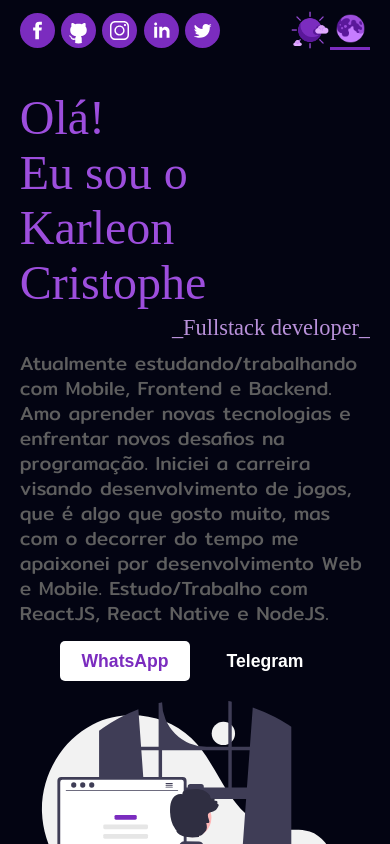
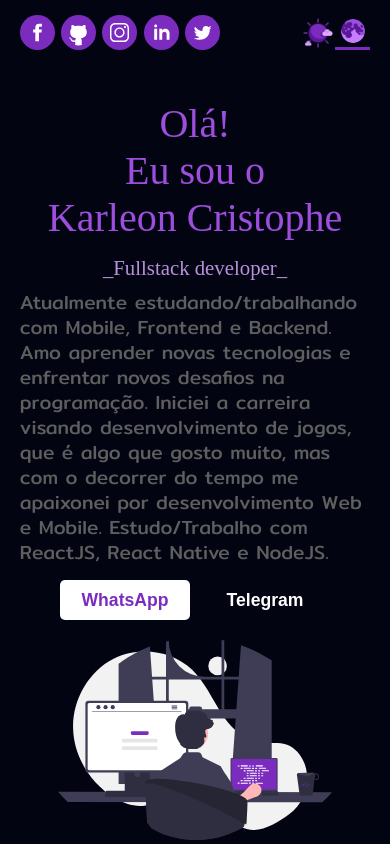
Before and after one commit to karleoncristophe/mysite, a Next.js app: page / in a window 390 px wide. Built offline with nearby package versions, Linux system fonts and the light colour scheme; a web font is replaced by a local one.

Commit message:
media queries added

```diff
--- a/common/components/Header.jsx
+++ b/common/components/Header.jsx
@@ -7,7 +7,9 @@ const Wrapper = styled.header`
   justify-content: space-between;
   color: ${props => (props.darkMode ? ' #1c1c1c' : ' #fffff')};
   width: 100%;
-  margin-top: 10px;
+
+  margin-top: 15px;
+  margin-bottom: 10px;
 `;
 
 const Figure = styled.figure`
@@ -15,11 +17,17 @@ const Figure = styled.figure`
   justify-content: space-between;
   width: 250px;
   margin: 0;
+
   @media (max-width: 425px) {
     width: 200px;
   }
+
   @media (max-width: 320px) {
     width: 150px;
+  }
+
+  @media (max-width: 300px) {
+    width: 130px;
   }
 `;
 
@@ -33,16 +41,24 @@ const Link = styled.a`
   &:active {
     transform: scale(1);
   }
+
   &:hover {
     transform: scale(1.2);
   }
+
   @media (max-width: 425px) {
     width: 35px;
     height: 35px;
   }
+
   @media (max-width: 320px) {
     width: 28px;
     height: 28px;
+  }
+
+  @media (max-width: 300px) {
+    width: 23px;
+    height: 23px;
   }
 `;
 const Social = styled.img`
@@ -70,23 +86,17 @@ const DarkMode = styled.button`
   border-left: none;
   border-right: none;
   border-top: none;
+  cursor: pointer;
 
-  @keyframes slidein {
-    from {
-      margin-left: 100%;
-      width: 300%;
-    }
-
-    to {
-      margin-left: 0%;
-      width: 100%;
-    }
+  @media (max-width: 430px) {
+    background-size: 30px;
+    width: 35px;
+    height: 35px;
   }
-  cursor: pointer;
-  @media (max-width: 425px) {
-    background-size: 35px;
-    height: 40px;
-    width: 40px;
+  @media (max-width: 300px) {
+    background-size: 25px;
+    width: 30px;
+    height: 30px;
   }
 `;
 
@@ -100,11 +110,17 @@ const LightMode = styled.button`
   border-left: none;
   border-right: none;
   border-top: none;
+  cursor: pointer;
 
-  cursor: pointer;
-  @media (max-width: 425px) {
-    height: 40px;
-    width: 40px;
+  @media (max-width: 430px) {
+    background-size: 30px;
+    width: 35px;
+    height: 35px;
+  }
+  @media (max-width: 300px) {
+    background-size: 25px;
+    width: 30px;
+    height: 33px;
   }
 `;
 
@@ -120,7 +136,7 @@ const socialLogo = [
 ];
 
 const Header = () => {
-  const { darkMode, setDarkMode } = useDarkMode(false);
+  const { darkMode, setDarkMode } = useDarkMode();
 
   const handleDarkMode = () => {
     setDarkMode(false);
--- a/common/components/Main.jsx
+++ b/common/components/Main.jsx
@@ -6,18 +6,17 @@ const Wrapper = styled.main`
   display: flex;
   width: 100%;
   height: 100%;
-  overflow: hidden;
 `;
 
 const Section = styled.section`
   display: flex;
   align-items: center;
   justify-content: space-between;
-  overflow: scroll;
 
+  height: 100%;
+  width: 100%;
   @media (max-width: 908px) {
     flex-direction: column;
-    width: 100%;
   }
 `;
 
@@ -35,49 +34,55 @@ const Article = styled.article`
 const Title = styled.h1`
   color: #fff;
   font-size: 4rem;
-  transition: 1s;
+  transition: 0.5s;
   color: ${props => (props.darkMode ? ' #1c1c1c' : ' #9D4EDD')};
   font-family: 'Patua One', cursive;
   font-weight: 400;
   margin: 0;
-  margin-bottom: 10px;
 
   @media (max-width: 1025px) {
     font-size: 2.5rem;
-    transition: 1s;
   }
 
   @media (max-width: 1281px) {
-    margin-bottom: 10px;
     font-size: 3rem;
-    transition: 1s;
   }
   @media (max-width: 908px) {
     margin-top: 40px;
     margin-bottom: 12px;
   }
+  @media (max-width: 600px) {
+    text-align: center;
+  }
   @media (max-width: 425px) {
+    font-size: 2.5rem;
+    text-align: center;
     margin-bottom: 15px;
   }
 `;
 
 const Subtitle = styled.span`
   font-size: 1.8rem;
-  margin-top: -10px;
   font-family: 'Patua One', cursive;
   text-align: end;
   width: 100%;
   color: #b991da;
-  transition: 1s;
-  @media (max-width: 908px) {
-    margin-top: 40px;
-  }
+  transition: 0.5s;
+
   @media (max-width: 1025px) {
-    margin-top: -10px;
     font-size: 1.1rem;
   }
+
   @media (max-width: 1281px) {
     font-size: 1.4rem;
+  }
+  @media (max-width: 600px) {
+    text-align: center;
+  }
+
+  @media (max-width: 430px) {
+    font-size: 1.3rem;
+    text-align: center;
   }
 `;
 
@@ -87,20 +92,16 @@ const Text = styled.p`
   line-height: 25px;
   font-weight: 400;
   color: ${props => (props.darkMode ? ' #414141' : '#5f5f5f')};
-  transition: 1s;
 
+  margin: 0;
+  margin-top: 10px;
+  transition: 0.5s;
   @media (max-width: 1025px) {
-    margin: 0;
-    margin-top: 10px;
     font-size: 1rem;
-    transition: 1s;
   }
 
   @media (max-width: 1281px) {
-    margin: 0;
-    margin-top: 10px;
     font-size: 1.2rem;
-    transition: 1s;
   }
 `;
 
@@ -111,24 +112,28 @@ const Figure = styled.figure`
 
 const Drawing = styled.img`
   height: 500px;
-  transition: 1s;
+  transition: 0.5s;
 
   @media (max-width: 1281px) {
+    height: 320px;
+  }
+
+  @media (max-width: 908px) {
     height: 300px;
+    margin-bottom: 40px;
   }
-  @media (max-width: 1025px) {
-    height: 400px;
+
+  @media (max-width: 430px) {
+    height: 200px;
   }
-  @media (max-width: 908px) {
-    height: 350px;
-  }
-  @media (max-width: 420px) {
-    height: 250px;
+
+  @media (max-width: 300px) {
+    height: 180px;
   }
 `;
 
 const Main = () => {
-  const { darkMode } = useDarkMode(false);
+  const { darkMode } = useDarkMode();
   return (
     <Wrapper>
       <Section>
--- a/pages/_document.js
+++ b/pages/_document.js
@@ -1,4 +1,4 @@
-import Document, { Html, Head, Main, NextScript } from 'next/document';
+import Document from 'next/document';
 import { ServerStyleSheet } from 'styled-components';
 
 export default class MyDocument extends Document {
--- a/pages/index.js
+++ b/pages/index.js
@@ -4,22 +4,30 @@ import Main from '../common/components/Main';
 import SEO from '../common/SEO';
 
 import { useDarkMode } from '../context/DarkMode';
+
 const Wrapper = styled.div`
   display: flex;
   background: ${props => (props.darkMode ? ' #fffff' : '#030412')};
-  transition: 1s;
+  transition: 0.5s;
   flex-direction: column;
   align-items: center;
-  height: 100%;
+  height: 100vh;
+  justify-content: space-between;
+
+  overflow: scroll;
+
+  ::-webkit-scrollbar {
+    display: none;
+  }
 `;
 
 const Content = styled.div`
   display: flex;
   flex-direction: column;
   width: 88%;
+  flex: 1;
   padding-left: 10px;
   padding-right: 10px;
-  height: 100vh;
 
   @media (max-width: 1200px) {
     width: 96%;
@@ -34,6 +42,14 @@ const Content = styled.div`
   }
 `;
 
+const Spacer = styled.div`
+  height: 10vh;
+  background: transparent;
+  @media (max-width: 720px) {
+    height: 0;
+  }
+`;
+
 export default function Home() {
   const { darkMode } = useDarkMode();
 
@@ -42,6 +58,7 @@ export default function Home() {
       <Content>
         <Header />
         <Main />
+        <Spacer />
       </Content>
       <SEO />
     </Wrapper>
--- a/styles/globals.css
+++ b/styles/globals.css
@@ -15,7 +15,3 @@ a {
 * {
   box-sizing: border-box;
 }
-
-::-webkit-scrollbar {
-  display: none;
-}
```
Also changed, not shown: common/components/Contact.jsx (+6 -1 lines), 1 other file (tests, documents, lock files or other folders).
